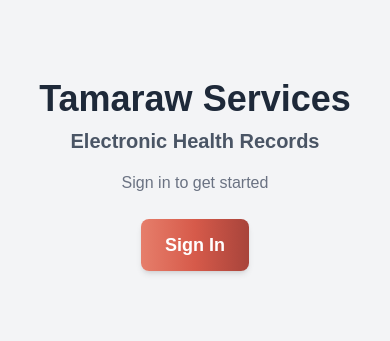
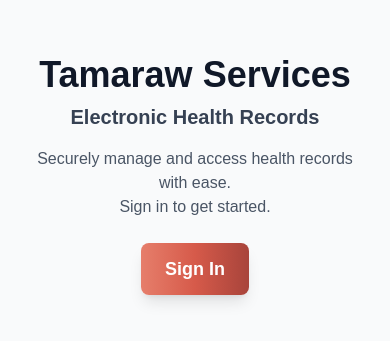
Before and after one commit to JoeyCollado/ehr, a Next.js app: page / in a window 390 px wide. Shown: the part 247-588 px from the top of the page. Built offline with nearby package versions, Linux system fonts and the light colour scheme; no server answers.

Commit message:
Savepoint

```diff
--- a/app/page.tsx
+++ b/app/page.tsx
@@ -15,7 +15,7 @@ export default function HomePage() {
     }
   }, [isSignedIn, router]);
 
-  // Image slideshow effect
+  // Image slideshow effect with smooth transitions
   useEffect(() => {
     const images = ["/photo1.png", "/photo2.png", "/photo3.png"];
     let index = 0;
@@ -29,18 +29,18 @@ export default function HomePage() {
   }, []);
 
   return (
-    <div className="h-screen flex flex-col md:flex-row items-center justify-center bg-gray-100">
+    <div className="h-screen flex flex-col md:flex-row items-center justify-center bg-gray-50">
       {/* Left Side - Image Section */}
-      <div className="hidden md:flex md:w-1/2 h-full relative">
+      <div className="hidden md:flex md:w-1/2 h-full relative overflow-hidden">
         <motion.div
           key={backgroundImage}
           initial={{ opacity: 0 }}
           animate={{ opacity: 1 }}
-          transition={{ duration: 1.2 }}
-          className="absolute inset-0 bg-cover bg-center"
+          transition={{ duration: 1.5, ease: "easeInOut" }}
+          className="absolute inset-0 bg-cover bg-center transition-all"
           style={{ backgroundImage: `url(${backgroundImage})` }}
         />
-        <div className="absolute inset-0 bg-gradient-to-r from-black/60 via-black/40 to-black/10"></div>
+        <div className="absolute inset-0 bg-gradient-to-r from-black/70 via-black/50 to-black/20"></div>
       </div>
 
       {/* Right Side - Content Section */}
@@ -49,7 +49,7 @@ export default function HomePage() {
           initial={{ opacity: 0, y: -20 }}
           animate={{ opacity: 1, y: 0 }}
           transition={{ duration: 0.8, ease: "easeOut" }}
-          className="text-4xl md:text-5xl font-extrabold text-gray-800"
+          className="text-4xl md:text-5xl font-extrabold text-gray-900"
         >
           Tamaraw Services
         </motion.h1>
@@ -57,7 +57,7 @@ export default function HomePage() {
           initial={{ opacity: 0, y: 10 }}
           animate={{ opacity: 1, y: 0 }}
           transition={{ duration: 0.8, delay: 0.2 }}
-          className="text-xl md:text-2xl font-semibold text-gray-600 mt-2"
+          className="text-xl md:text-2xl font-semibold text-gray-700 mt-2"
         >
           Electronic Health Records
         </motion.h2>
@@ -65,9 +65,9 @@ export default function HomePage() {
           initial={{ opacity: 0, y: 10 }}
           animate={{ opacity: 1, y: 0 }}
           transition={{ duration: 0.8, delay: 0.4 }}
-          className="text-md mt-4 text-gray-500"
+          className="text-md mt-4 text-gray-600 max-w-md"
         >
-          Sign in to get started
+          Securely manage and access health records with ease. <br></br>Sign in to get started.
         </motion.p>
 
         <SignedOut>
@@ -75,7 +75,7 @@ export default function HomePage() {
             <motion.div
               whileHover={{ scale: 1.1 }}
               whileTap={{ scale: 0.9 }}
-              className="cursor-pointer bg-gradient-to-r from-[#E67E6B] via-[#D65A4A] to-[#A8443B] px-6 py-3 rounded-lg mt-6 text-lg font-semibold text-white shadow-md hover:shadow-lg transition-all"
+              className="cursor-pointer bg-gradient-to-r from-[#E67E6B] via-[#D65A4A] to-[#A8443B] px-6 py-3 rounded-lg mt-6 text-lg font-semibold text-white shadow-lg hover:shadow-xl transition-all"
             >
               Sign In
             </motion.div>
```
